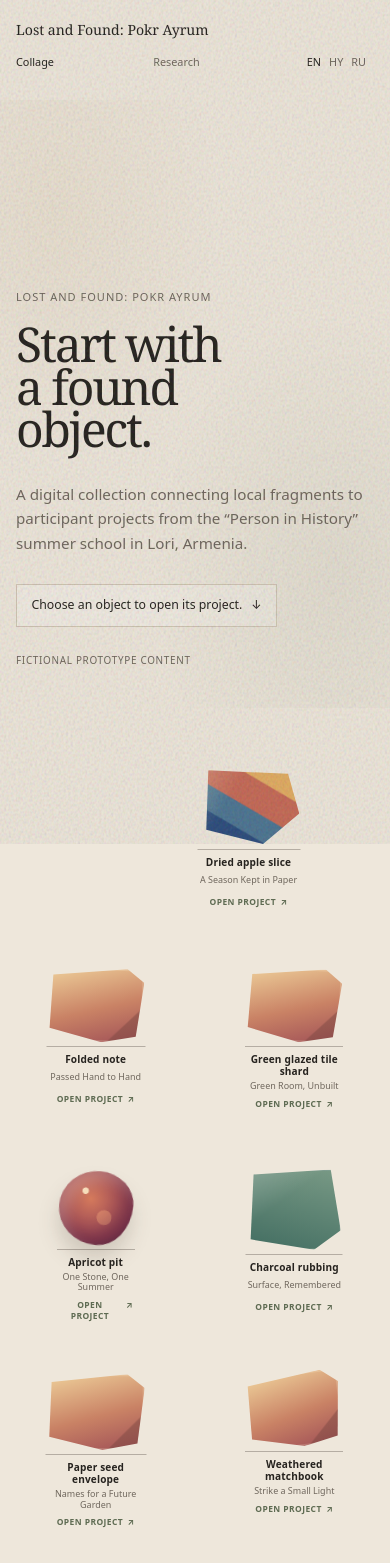
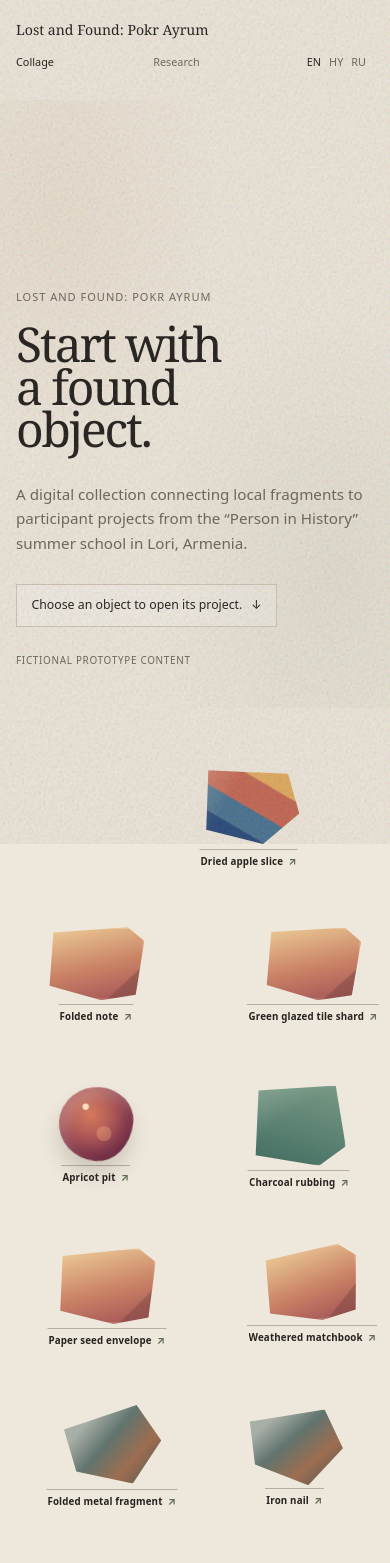
Before and after one commit to alexander-markin-meow/memo-armenia-summerschool-website, a Next.js app in the folder prototype/: page / in a window 390 px wide. Shown: the top 1563 px of the page. Built offline with nearby package versions, Linux system fonts and the light colour scheme; no server answers.

Commit message:
Simplify mobile object captions

```diff
--- a/prototype/app/globals.css
+++ b/prototype/app/globals.css
@@ -122,6 +122,8 @@
   overflow-wrap: anywhere;
 }
 .object-label b { font-size: .68rem; font-weight: 650; letter-spacing: .015em; }
+.object-title-row { display: inline-flex; align-items: baseline; justify-content: center; gap: .32rem; max-width: 100%; }
+.mobile-object-arrow { display: none; }
 .object-label small { margin-top: .22rem; color: var(--muted); font-size: .61rem; }
 .object-action { display: inline-flex; gap: .28rem; margin-top: .45rem; color: var(--lichen); font-size: .58rem; font-weight: 700; letter-spacing: .05em; text-transform: uppercase; }
 .object-link[href]:hover, .object-link[href]:focus-visible { z-index: 1000; filter: brightness(1.04); transform: translateX(-50%) translateY(-8px) scale(1.025); }
@@ -221,10 +223,11 @@
   .object-link { left: var(--mobile-x); top: var(--mobile-y); width: max(48px, calc(var(--mobile-shape-width) + var(--mobile-hit-padding) + var(--mobile-hit-padding))); padding: var(--mobile-hit-padding) var(--mobile-hit-padding) .25rem; transform: translateX(-50%); }
   .object-figure { width: var(--mobile-shape-width); height: var(--mobile-shape-height); }
   .object-figure .shape { transform: rotate(var(--mobile-rotation)); }
-  .object-label { width: calc(100% + .25rem); min-height: 64px; margin-top: .3rem; padding: .35rem .1rem .2rem; }
-  .object-label b { font-size: .63rem; }
-  .object-label small { font-size: .56rem; }
-  .object-action { font-size: .53rem; }
+  .object-label { width: max-content; max-width: 44vw; min-height: 0; margin-top: .28rem; padding: .32rem .08rem .16rem; }
+  .object-title-row { width: 100%; white-space: nowrap; }
+  .object-title-row b { min-width: 0; overflow: hidden; font-size: .61rem; text-overflow: ellipsis; white-space: nowrap; }
+  .mobile-object-arrow { display: inline; flex: 0 0 auto; color: var(--lichen); font-size: .66rem; font-weight: 700; }
+  .object-project, .object-action { display: none; }
   .object-link[href]:hover, .object-link[href]:focus-visible { transform: translateX(-50%) translateY(-6px) scale(1.02); }
   .object-lead { grid-template-columns: 1fr; }
   .lead-object { min-height: 320px; }
--- a/prototype/components/CollectionCanvas.tsx
+++ b/prototype/components/CollectionCanvas.tsx
@@ -66,7 +66,10 @@
           >
             <span className="object-figure"><Shape name={entry.shape} /></span>
             <span className="object-label">
-              <b>{text(entry.objectName, locale)}</b>
+              <span className="object-title-row">
+                <b>{text(entry.objectName, locale)}</b>
+                <span className="mobile-object-arrow" aria-hidden="true">↗</span>
+              </span>
               <small className="object-project">{text(entry.project.title, locale)}</small>
               <span className="object-action">{text(ui.openProject, locale)} <span aria-hidden="true">↗</span></span>
             </span>
--- a/prototype/lib/collage-layout.ts
+++ b/prototype/lib/collage-layout.ts
@@ -25,8 +25,9 @@
 const DESKTOP_WIDTH = 1200;
 const MOBILE_WIDTH = 360;
 const DESKTOP_STEP = 190;
-const MOBILE_STEP = 202;
-const LABEL_HEIGHT = 68;
+const MOBILE_STEP = 160;
+const DESKTOP_LABEL_HEIGHT = 68;
+const MOBILE_LABEL_HEIGHT = 32;
 const CENTRAL_TARGET = 48;
 const MOBILE_HIT_PADDING = 12;
 
@@ -62,16 +63,16 @@
   return overlapArea(a, b) / Math.min(a.width * a.height, b.width * b.height);
 }
 
-function itemRect(item: CollageItem, position: CollagePosition, viewportWidth: number, includeLabel: boolean): Rect {
+function itemRect(item: CollageItem, position: CollagePosition, viewportWidth: number): Rect {
   const width = item.collage.dimensions.width * position.scale;
   const height = item.collage.dimensions.height * position.scale;
   const left = viewportWidth * position.xPercent / 100 - width / 2;
-  return { x: left, y: position.top, width, height: height + (includeLabel ? LABEL_HEIGHT : 0) };
+  return { x: left, y: position.top, width, height };
 }
 
 export function visibleRect(item: CollageItem, placement: CollagePlacement, variant: CollageVariant, viewportWidth = variant === 'desktop' ? DESKTOP_WIDTH : MOBILE_WIDTH) {
   const position = placement[variant];
-  const source = itemRect(item, position, viewportWidth, false);
+  const source = itemRect(item, position, viewportWidth);
   const bounds = item.collage.visibleBounds;
   const left = source.width * bounds.left / 100;
   const right = source.width * bounds.right / 100;
@@ -82,13 +83,14 @@
 
 export function hitRect(item: CollageItem, placement: CollagePlacement, variant: CollageVariant, viewportWidth = variant === 'desktop' ? DESKTOP_WIDTH : MOBILE_WIDTH) {
   const position = placement[variant];
-  const shape = itemRect(item, position, viewportWidth, false);
+  const shape = itemRect(item, position, viewportWidth);
   const padding = variant === 'mobile' ? MOBILE_HIT_PADDING : item.collage.hitPadding;
+  const labelHeight = variant === 'mobile' ? MOBILE_LABEL_HEIGHT : DESKTOP_LABEL_HEIGHT;
   return {
     x: shape.x - padding,
     y: shape.y - padding,
     width: Math.max(CENTRAL_TARGET, shape.width + padding * 2),
-    height: Math.max(CENTRAL_TARGET, shape.height + padding * 2 + LABEL_HEIGHT),
+    height: Math.max(CENTRAL_TARGET, shape.height + padding * 2 + labelHeight),
   };
 }
 
```
